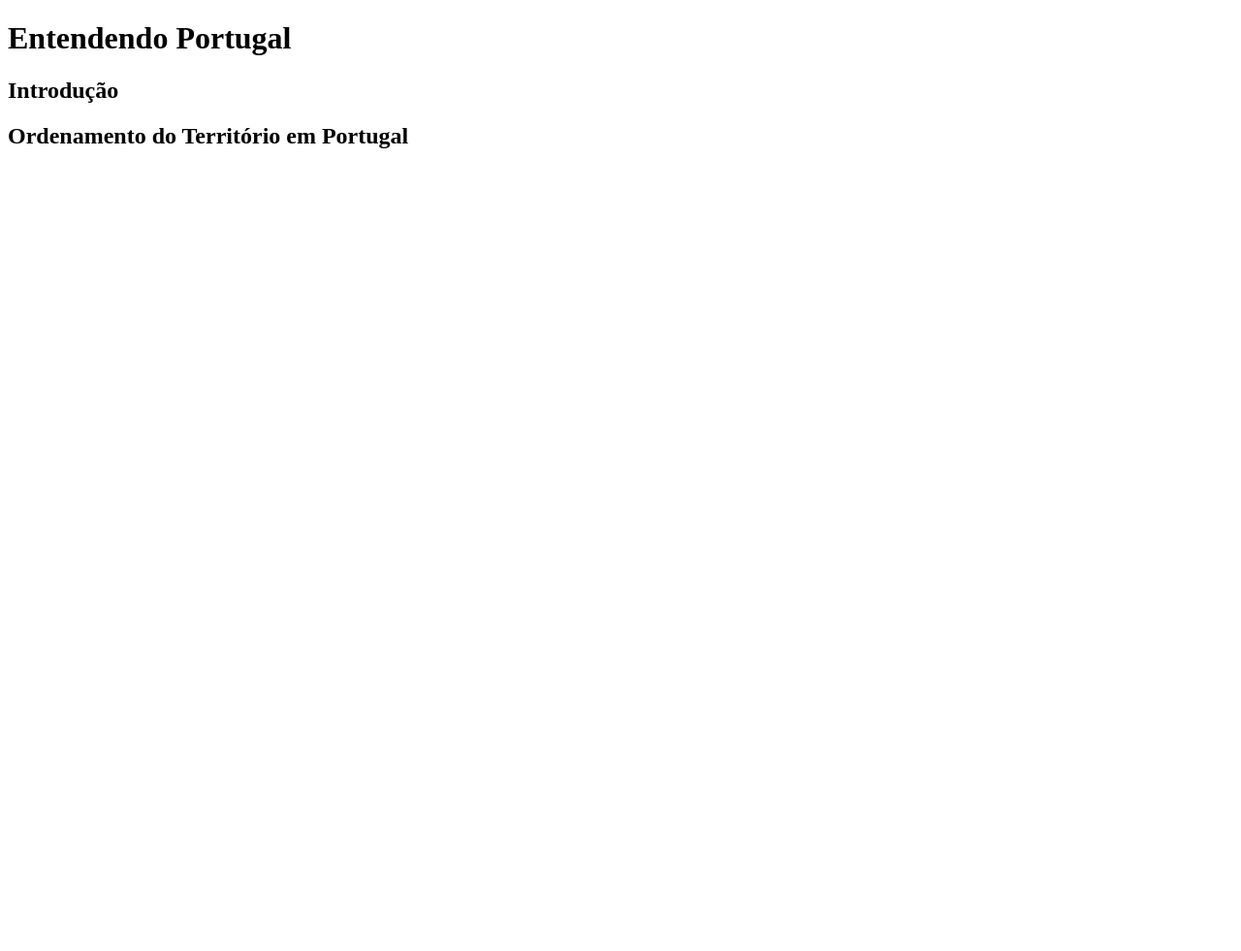
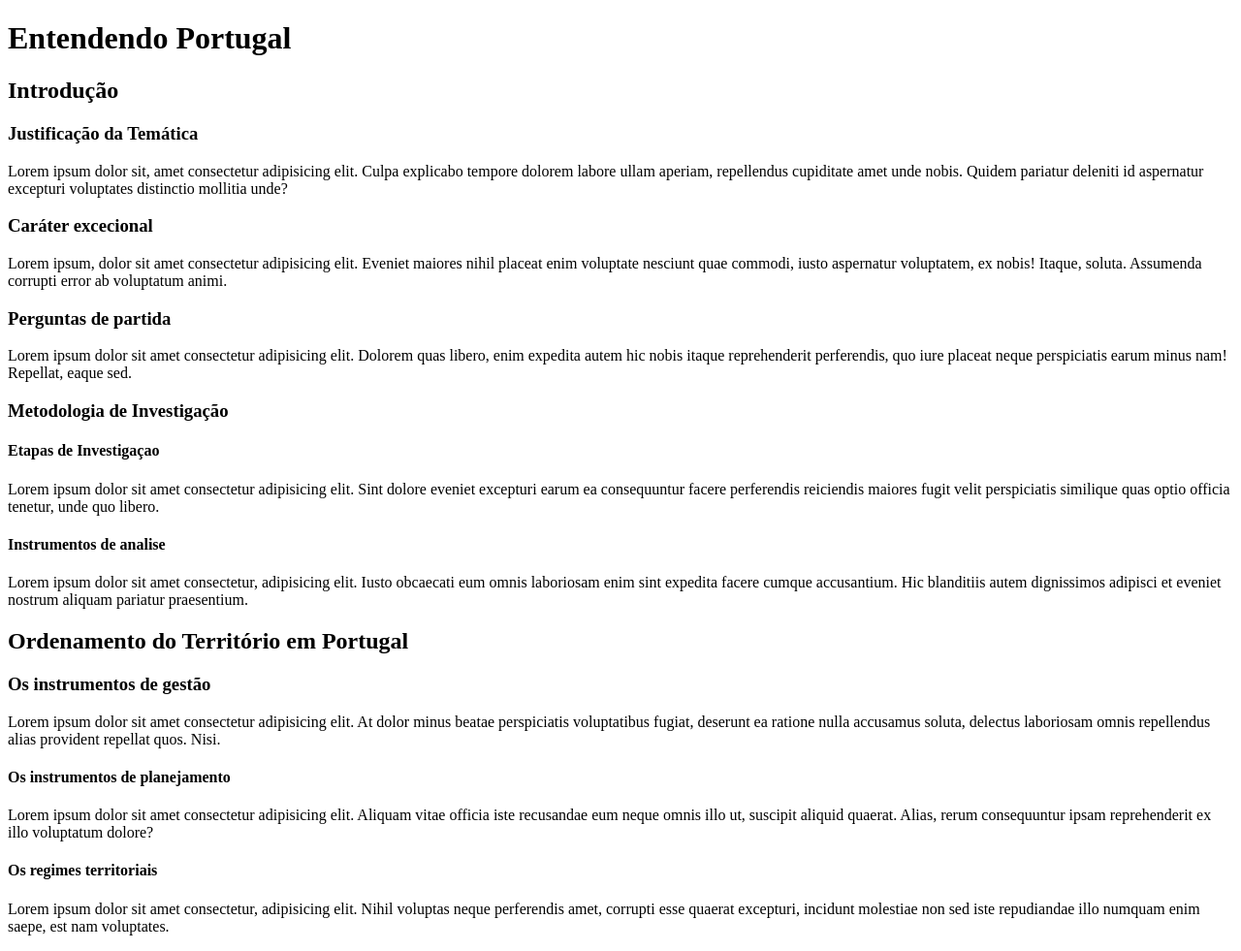
Before and after one commit to Guilherme-Santos08/Curso-HTML-CSS, a plain HTML site: page ex006/index.html in a window 1280 px wide. Shown: the whole page at 97% size. Before the commit the page ends 800 px from the top, so only its background shows below. Drawn offline with Linux system fonts and the light colour scheme.

Commit message:
Hierarquia de textos

```diff
--- a/ex006/index.html
+++ b/ex006/index.html
@@ -9,7 +9,23 @@
 <body>
     <h1>Entendendo Portugal</h1>
     <h2>Introdução</h2>
+    <h3>Justificação da Temática</h3>
+    <p>Lorem ipsum dolor sit, amet consectetur adipisicing elit. Culpa explicabo tempore dolorem labore ullam aperiam, repellendus cupiditate amet unde nobis. Quidem pariatur deleniti id aspernatur excepturi voluptates distinctio mollitia unde?</p>
+    <h3>Caráter excecional</h3>
+    <p>Lorem ipsum, dolor sit amet consectetur adipisicing elit. Eveniet maiores nihil placeat enim voluptate nesciunt quae commodi, iusto aspernatur voluptatem, ex nobis! Itaque, soluta. Assumenda corrupti error ab voluptatum animi.</p>
+    <h3>Perguntas de partida</h3>
+    <p>Lorem ipsum dolor sit amet consectetur adipisicing elit. Dolorem quas libero, enim expedita autem hic nobis itaque reprehenderit perferendis, quo iure placeat neque perspiciatis earum minus nam! Repellat, eaque sed.</p>
+    <h3>Metodologia de Investigação</h3>
+    <h4>Etapas de Investigaçao</h4>
+    <p>Lorem ipsum dolor sit amet consectetur adipisicing elit. Sint dolore eveniet excepturi earum ea consequuntur facere perferendis reiciendis maiores fugit velit perspiciatis similique quas optio officia tenetur, unde quo libero.</p>
+    <h4>Instrumentos de analise</h4>
+    <p>Lorem ipsum dolor sit amet consectetur, adipisicing elit. Iusto obcaecati eum omnis laboriosam enim sint expedita facere cumque accusantium. Hic blanditiis autem dignissimos adipisci et eveniet nostrum aliquam pariatur praesentium.</p>
     <h2>Ordenamento do Território em Portugal</h2>
-
+    <h3>Os instrumentos de gestão</h3>
+    Lorem ipsum dolor sit amet consectetur adipisicing elit. At dolor minus beatae perspiciatis voluptatibus fugiat, deserunt ea ratione nulla accusamus soluta, delectus laboriosam omnis repellendus alias provident repellat quos. Nisi.
+    <h4>Os instrumentos de planejamento</h4>
+    <p>Lorem ipsum dolor sit amet consectetur adipisicing elit. Aliquam vitae officia iste recusandae eum neque omnis illo ut, suscipit aliquid quaerat. Alias, rerum consequuntur ipsam reprehenderit ex illo voluptatum dolore?</p>
+    <h4>Os regimes territoriais</h4>
+    <p>Lorem ipsum dolor sit amet consectetur, adipisicing elit. Nihil voluptas neque perferendis amet, corrupti esse quaerat excepturi, incidunt molestiae non sed iste repudiandae illo numquam enim saepe, est nam voluptates.</p>
 </body>
 </html>
```
